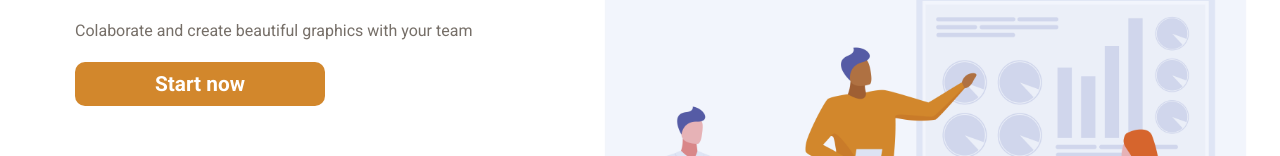
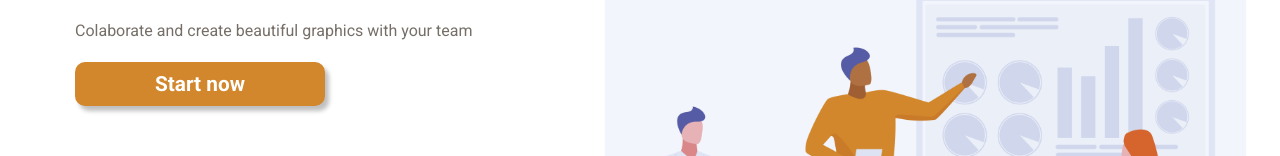
Before and after one commit to joao-victor-ls/Amazing_graph, a plain HTML site: page index.html in a window 1280 px wide. Shown: the part 218-374 px from the top of the page. Drawn offline with Linux system fonts and the light colour scheme.

Commit message:
Update style.css

```diff
--- a/style.css
+++ b/style.css
@@ -70,6 +70,7 @@ main p {
   margin: 0 auto;
   border-radius: 10px;
   display: inline-block;
+  box-shadow: 4px 5px 4px rgba(0, 0, 0, 0.25);
 }
 
 .buttonStart:hover {
```
